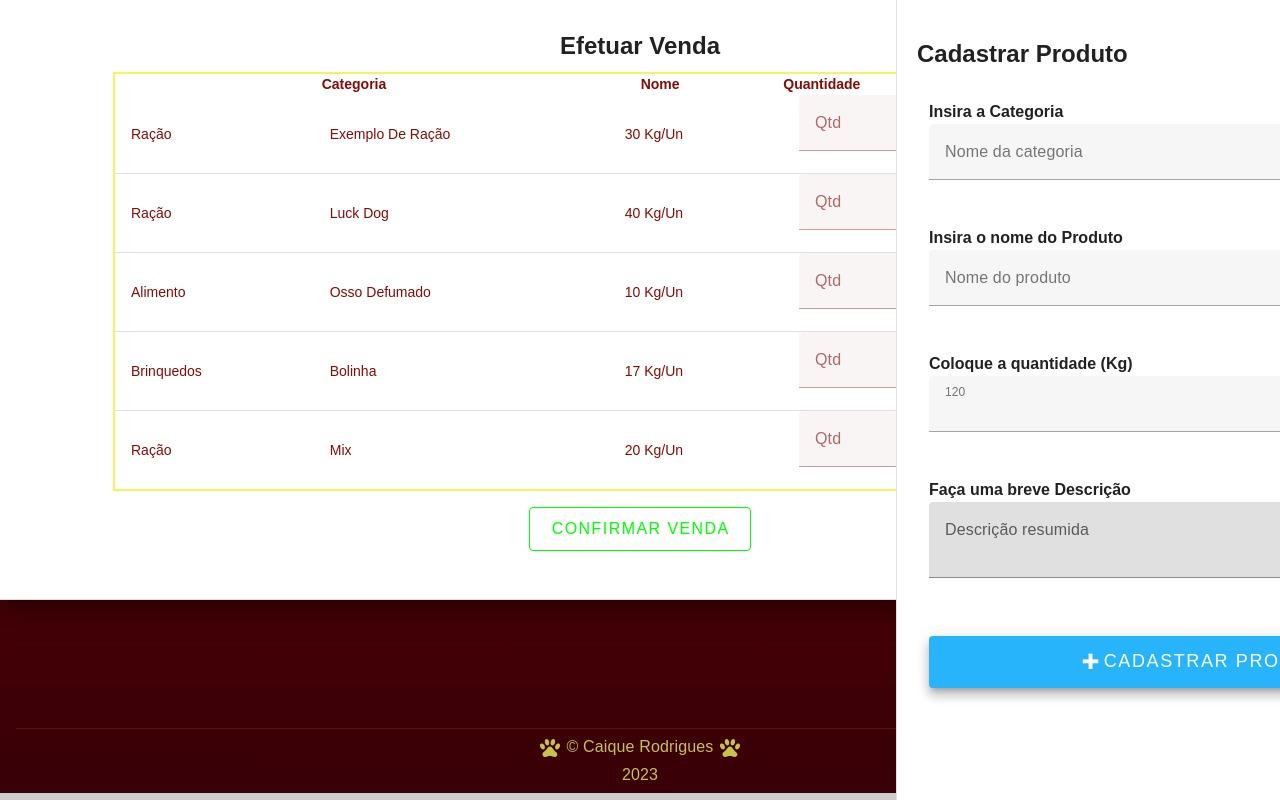
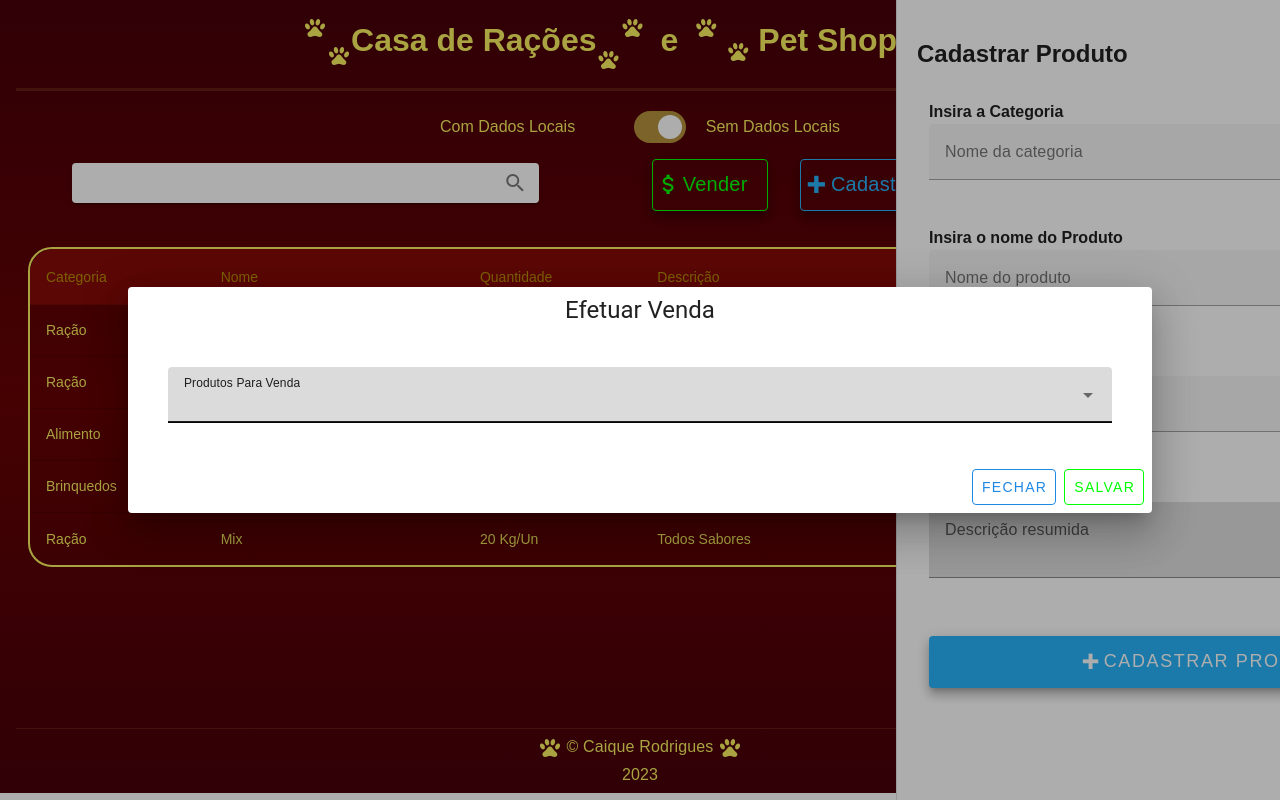
Before and after one commit to Caiqueerodrigues/-controleEstoque-v2, a Nuxt app: page / in a window 1280 px wide. Both pictures are taken after a click on the button "Vender". Built offline with nearby package versions, Linux system fonts and the light colour scheme.

Commit message:
modificações propostas

```diff
--- a/components/MainPage.vue
+++ b/components/MainPage.vue
@@ -48,7 +48,9 @@
                 mdi-paw
             </v-icon>
         </v-row>
-        <v-divider></v-divider>
+        <v-divider
+            :thickness="3"
+        ></v-divider>
         <!--Botao Dados-->
         <v-row
             id="inicio"
@@ -95,6 +97,7 @@
             <v-col
                 class="d-flex"
             >
+            <!--btn register-->
                 <div
                     class="d-flex justify-center align-center h-100">
                     <v-btn
@@ -116,6 +119,8 @@
                         </template>
                     </v-btn>
                 </div>
+
+                <!--btn venda-->
                 <div
                     class="d-flex justify-center align-center h-100">
                     <v-btn
@@ -125,6 +130,7 @@
                         variant="outlined"
                         color="#28B4FA"
                         class="px-2 text-h6 mx-0"
+                        v-bind="props"
                     >
                         <template
                             v-slot:prepend
--- a/components/Register.vue
+++ b/components/Register.vue
@@ -155,9 +155,9 @@ export default {
 
         register() {
             const indicePesquisa = this.estoqueLocal.findIndex(produto => produto.nome.toLowerCase().trim() === this.nameProduct)
-            if (indicePesquisa === 1 || indicePesquisa === undefined) {
+
+            if (indicePesquisa != -1 || indicePesquisa === undefined) {
                 alert(`[ERRO] Produto já existente no estoque`)
-                this.drawer()
                 return
             }
             if(this.category != `` && this.name != ``  && this.quantity != `` && this.description!= `` ) {
--- a/components/Sale.vue
+++ b/components/Sale.vue
@@ -1,5 +1,5 @@
 <template>
-    <v-layout>
+    <!-- <v-layout>
         <v-navigation-drawer
             v-model="show"
             temporary
@@ -83,20 +83,104 @@
                 </tbody>
             </v-table>
 
-            <v-col
-                class="d-flex justify-center"
-            >
-                <v-btn
-                    color="#0f0"
-                    variant="outlined"
-                    size="large"
-                    class="btnConfirmar mt-1"
+
+        </v-navigation-drawer>
+    </v-layout> -->
+    <v-row justify="center">
+        <v-dialog
+            v-model="show"
+            persistent
+            width="80%"
+        >
+            <v-card>
+                <!--Title-->
+                <v-card-title
+                    class="text-center"
                 >
-                Confirmar Venda
-                </v-btn>
-            </v-col>
-        </v-navigation-drawer>
-    </v-layout>
+                    <span
+                        class="text-h5"
+                    >
+                        Efetuar Venda
+                    </span>
+                </v-card-title>
+                <v-card-text>
+                    <v-container>
+                        <v-row>
+                            <v-col cols="12">
+                                <v-combobox
+                                    v-model="select"
+                                    :items="items"
+                                    autofocus
+                                    chips
+                                    label="Produtos para Venda"
+                                    class="capitalize"
+                                    multiple
+                                    clearable
+                                ></v-combobox>
+                                <v-row
+                                    class="d-flex justify-space-evenly flex-wrap"
+                                >
+                                    <v-card
+                                        v-for="(item, index) in select"
+                                        :key="index"
+                                        elevation="12"
+                                        class="px-5 py-4 rounded-xl d-inline-flex capitalize mt-2"
+                                        color="color2"
+                                        height="100px"
+                                        width="200"
+                                        v-model="quantity"
+                                    >
+                                        <v-row
+                                            class="pa-1 justify-center"
+                                        >
+                                            {{ item }}
+                                        </v-row>
+                                        <v-row
+                                            class="mx-10 my-8 sale"
+                                        >
+                                            <v-icon
+                                                color="golden2"
+                                                @click="quantity++"
+                                            >
+                                                mdi-plus-circle
+                                            </v-icon>
+                                            <span>
+                                                {{ quantity }}
+                                            </span>
+                                            <v-icon
+                                                color="golden2"
+                                                @click="quantity--"
+                                            >
+                                                mdi-minus-circle
+                                            </v-icon>
+                                        </v-row>
+
+                                    </v-card>
+                                </v-row>
+                            </v-col>
+                        </v-row>
+                    </v-container>
+                </v-card-text>
+                <v-card-actions>
+                    <v-spacer></v-spacer>
+                    <v-btn
+                        color="blue-darken-1"
+                        variant="outlined"
+                        @click="clearForm()"
+                    >
+                        Fechar
+                    </v-btn>
+                    <v-btn
+                        color="#0f0"
+                        variant="outlined"
+                        @click="clearForm()"
+                    >
+                        Salvar
+                    </v-btn>
+                </v-card-actions>
+            </v-card>
+        </v-dialog>
+    </v-row>
 </template>
 <script>
 export default {
@@ -105,10 +189,26 @@ export default {
 
     data () {
       return {
-        drawer: false,
+        dialog: false,
+        select: [],
+        items:[],
+        quantity: [0],
+        sale: {}
       }
     },
     methods: {
+        constructorItems () {
+            this.estoqueLocal.forEach(element => {
+                this.items.push(element.nome)
+            })
+        },
+        clearForm() {
+            this.select = []
+            this.show = false
+        }
+    },
+    created () {
+        this.constructorItems()
     },
     computed: {
         show: {
@@ -118,7 +218,8 @@ export default {
             set(nv) {
                 this.$emit("closeSale", nv);
             },
-        }
+        },
+
     },
 }
 </script>
@@ -134,4 +235,15 @@ thead > tr > th {
     max-width: 85%;
     margin: auto;
 }
+.sale {
+    /* display: block !important;
+    text-align: center !important;
+    height: min-content !important;
+    width: 100% !important; */
+    position: absolute;
+
+}
+.capitalize {
+    text-transform: capitalize;
+}
 </style>
```
Lines whose indentation alone changed are shown as unchanged.
